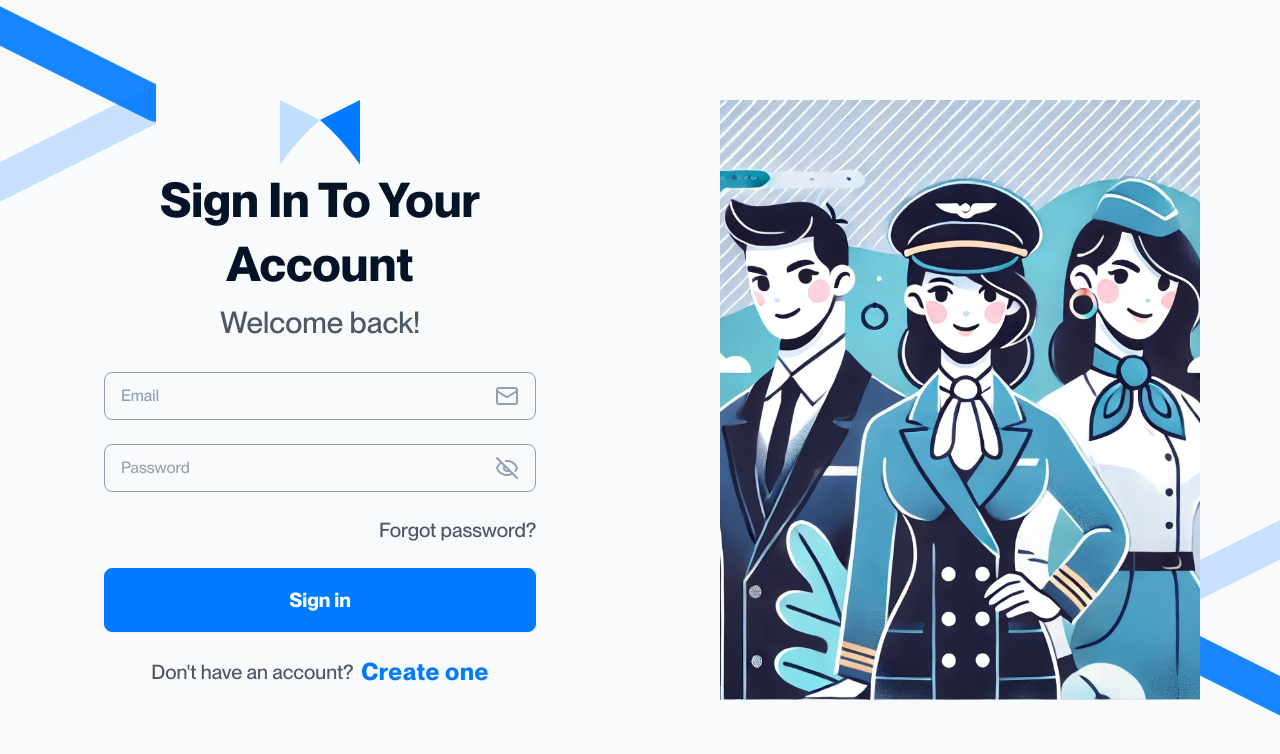
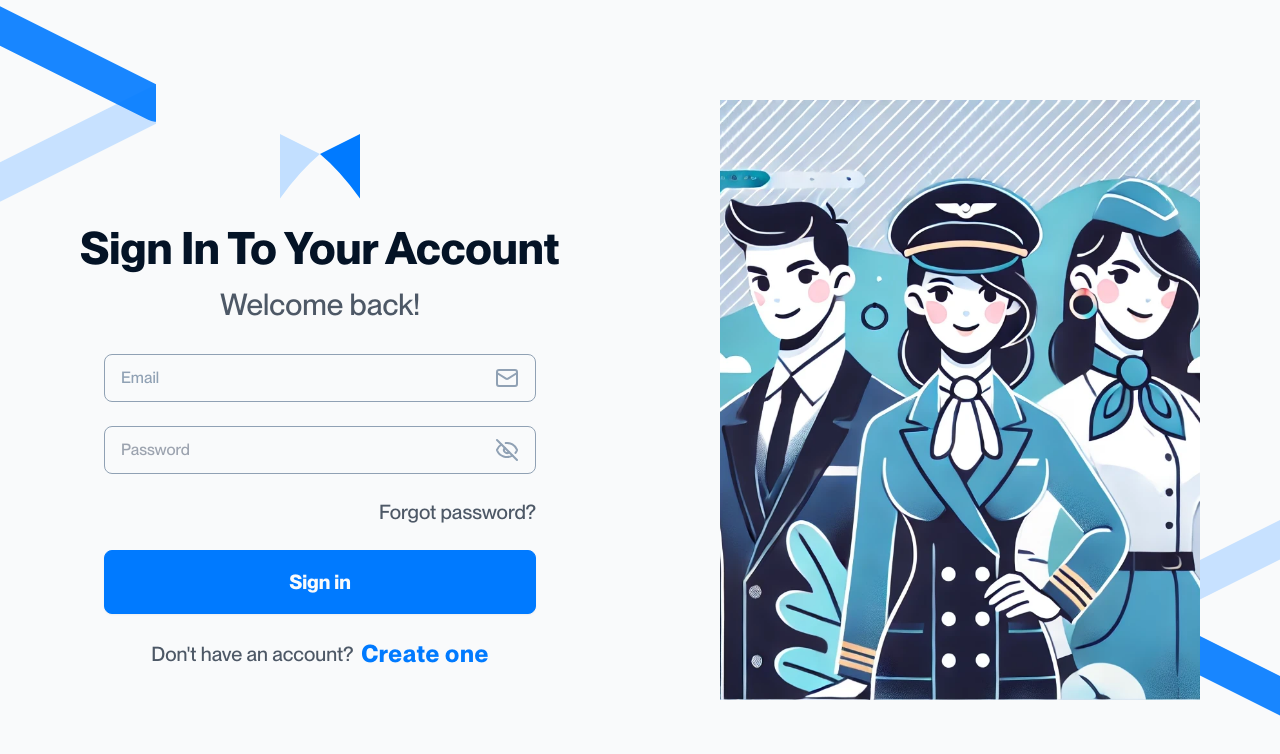
Before and after one commit to LofftApp/crew-swaps-web, a React (Vite) app: page /signin in a window 1280 px wide. Shown: the top 754 px of the page. Built offline with nearby package versions, Linux system fonts and the light colour scheme.

Commit message:
make larger screens responsive

```diff
--- a/src/components/Logo.tsx
+++ b/src/components/Logo.tsx
@@ -2,7 +2,7 @@ import { cn } from "../utils/cn";
 
 function Logo({ text, className }: { text?: boolean; className?: string }) {
   return (
-    <div className="btn btn-ghost flex flex-nowrap gap-2 text-xl font-bold text-base-content hover:scale-105 md:text-2xl lg:gap-3 lg:text-2xl xl:text-3xl">
+    <div className="flex transform flex-nowrap items-center gap-2 text-xl font-bold text-base-content duration-200 ease-in-out hover:scale-105 md:text-2xl lg:gap-3 lg:text-2xl xl:text-3xl px-1">
       <svg
         className={cn("h-8 w-8 lg:h-12 lg:w-12 xl:h-14 xl:w-14", className)}
         width="100%"
--- a/src/pages/signIn/SignInPage.tsx
+++ b/src/pages/signIn/SignInPage.tsx
@@ -23,12 +23,11 @@ function SignInPage() {
       {/* Left Image */}
       <BgImage className="absolute left-0 top-0 -translate-x-1/3 transform md:-translate-x-1/4" />
       {/* Right Image */}
-
-      <div className="2xs:mt-20 3xs:mt-14 mt-5 flex max-w-screen-2xl flex-col items-center justify-center gap-2 p-12 xs:mt-20 xs:gap-4 xs:p-8 md:gap-6 md:p-12 lg:mt-0 lg:gap-8 xl:p-20">
+      <div className="2xs:mt-20 3xs:mt-14 mx-auto mt-5 flex max-w-screen-lg flex-col items-center justify-center gap-2 p-12 xs:mt-20 xs:gap-4 xs:p-8 md:gap-6 md:p-12 lg:mt-0 lg:gap-8 xl:p-20">
         <BgImage className="2xs:translate-y-[250%] bottom-0 right-0 top-0 translate-x-1/3 translate-y-[230%] rotate-180 transform xs:translate-y-[600px] md:translate-x-1/4 md:translate-y-[235%] lg:translate-y-[247%]" />
-        <div className="flex flex-col gap-2">
+        <div className="flex flex-col items-center gap-2">
           <Logo className="h-12 w-12 lg:h-16 lg:w-16 xl:h-20 xl:w-20" />
-          <h1 className="text-center text-2xl font-semibold capitalize leading-[3.5rem] xs:text-4xl md:text-5xl md:leading-[4rem] lg:text-5xl lg:leading-[4rem] 2xl:text-7xl 2xl:leading-[5rem]">
+          <h1 className="text-center text-2xl font-semibold capitalize leading-[3.5rem] xs:text-4xl md:text-5xl md:leading-[4rem] lg:text-[2.7rem] lg:leading-[3.5rem] xl:text-[2.8rem] xl:leading-[3.8rem] 2xl:text-[3.5rem] 2xl:leading-[4.5rem]">
             Sign in to your account
           </h1>
           <p className="text-center text-base font-medium text-base-content/70 xs:text-lg md:text-2xl lg:text-3xl 2xl:text-4xl">
```
